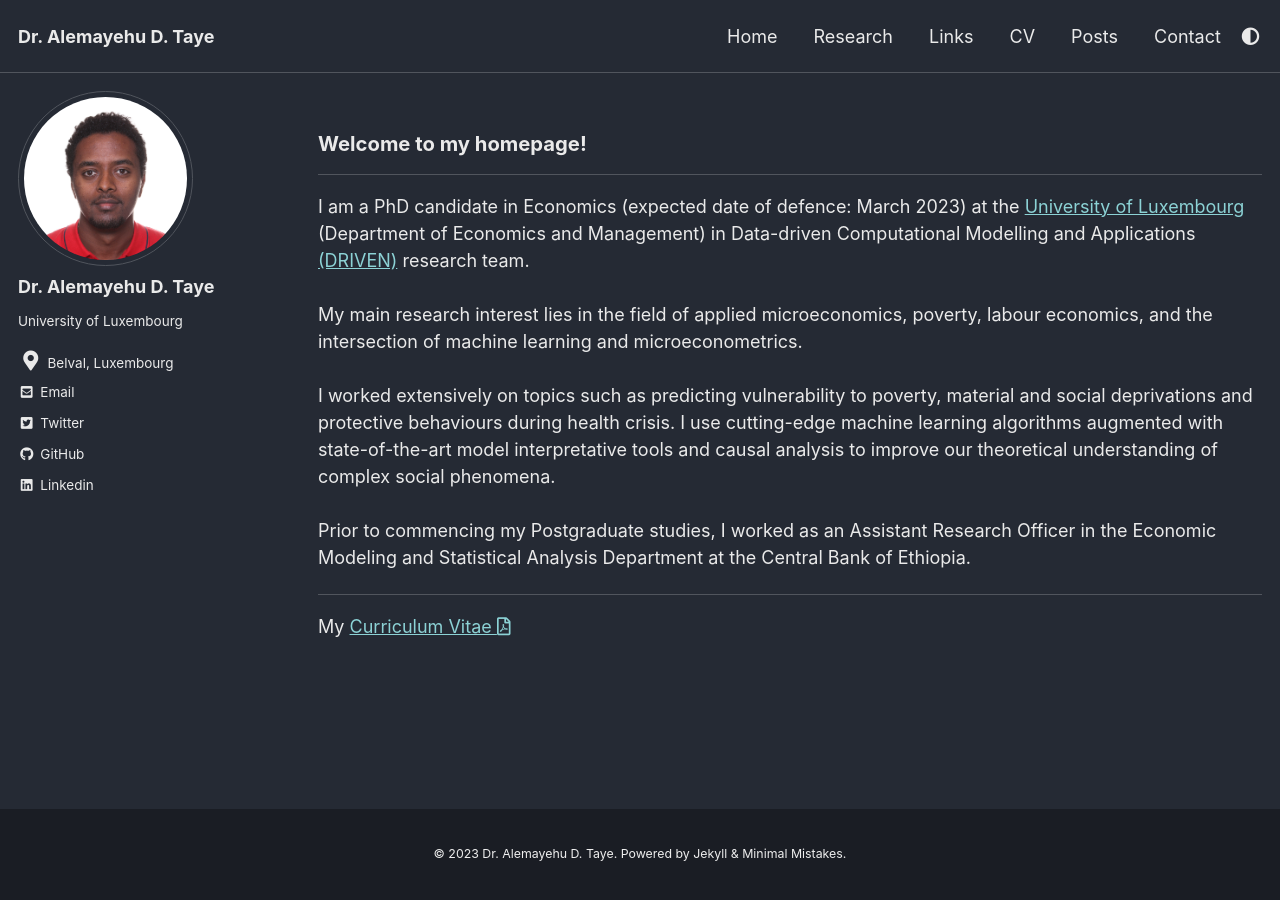
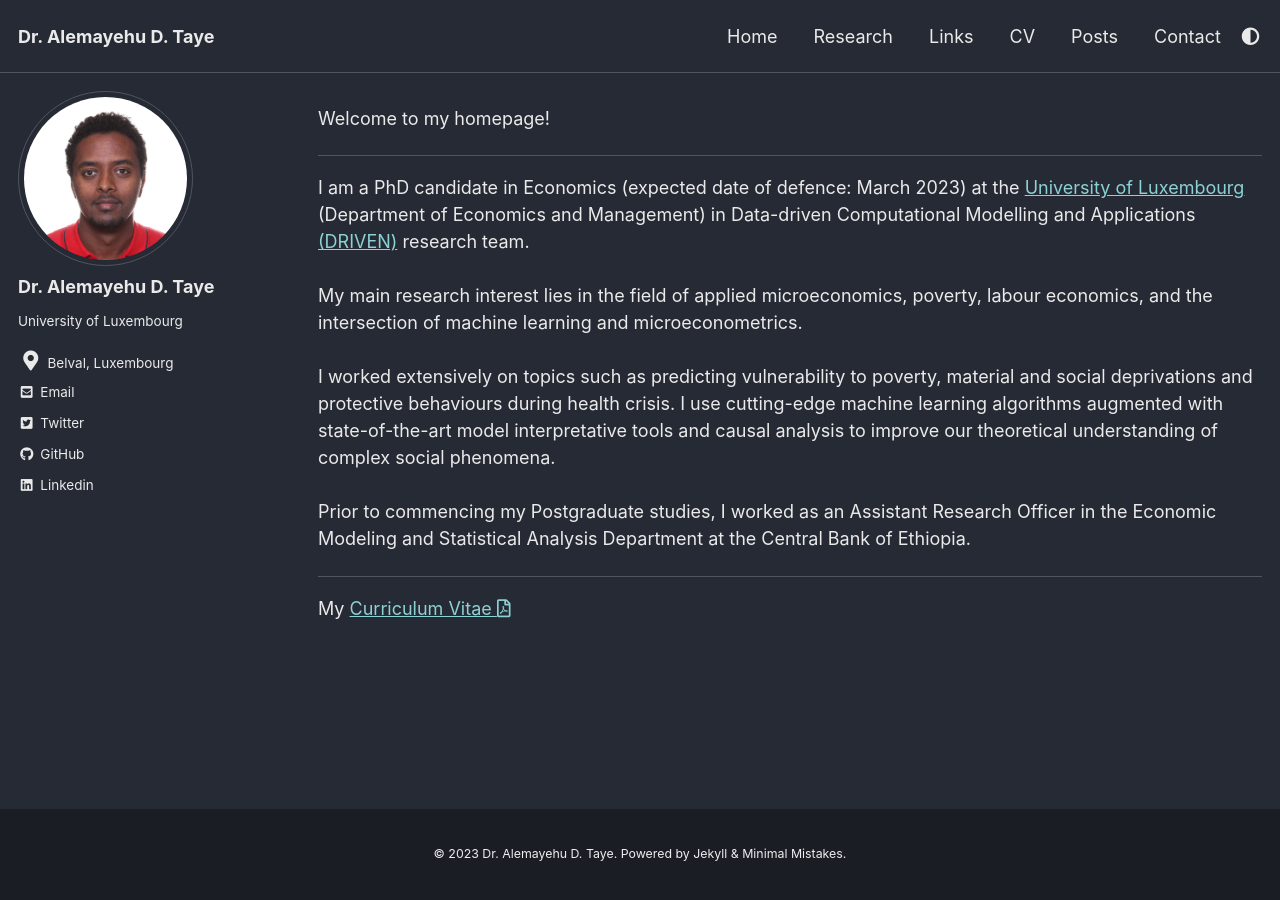
Before and after one commit to AlexTaye/AlexTAYE, a Jekyll site: the page built from _pages/index.md, in a window 1280 px wide. Built offline with Jekyll 4.4.1, drawn with Linux system fonts in a browser that asks for light colours; cached includes are drawn as plain includes; the list of posts is cut into pages by our own code.

```diff
--- a/_pages/index.md
+++ b/_pages/index.md
@@ -7,7 +7,7 @@ author_profile: true
 classes: wide
 ---
 
-### Welcome to my homepage!
+Welcome to my homepage!
 
 ***
 
```
